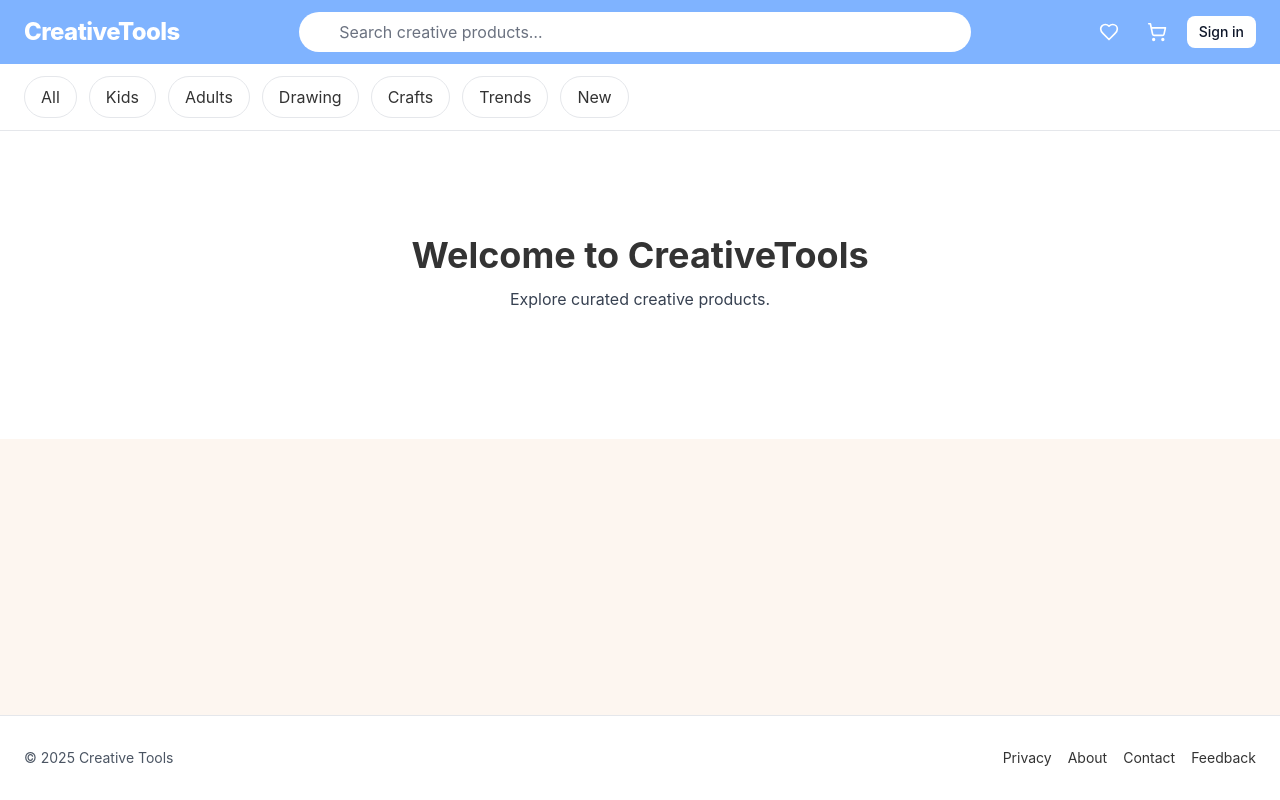
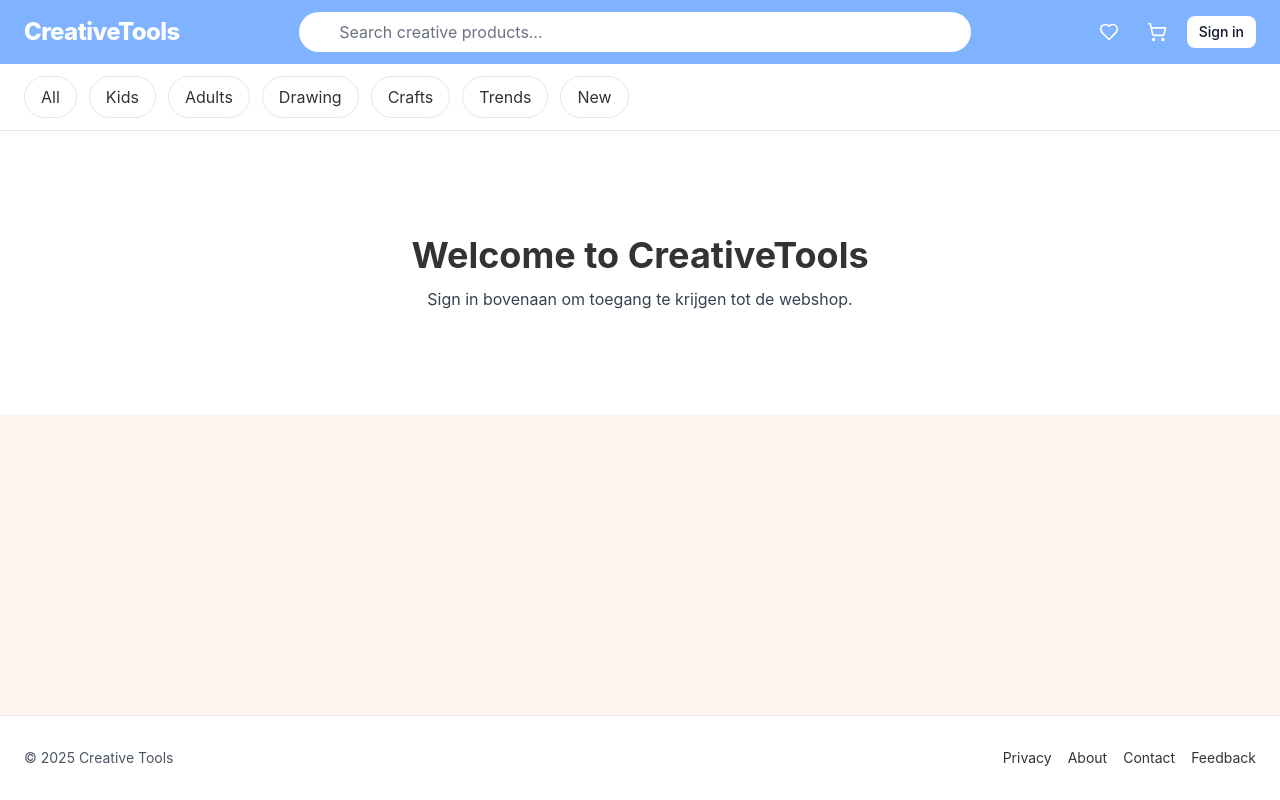
Before and after one commit to everyfun89/Creative-Tools-Shop., a Next.js app: page / in a window 1280 px wide. Built offline with nearby package versions, Linux system fonts and the light colour scheme; no server answers.

Commit message:
Update index.js

```diff
--- a/pages/index.js
+++ b/pages/index.js
@@ -10,20 +10,18 @@ export default function Home() {
       {!session ? (
         <section className="text-center py-16">
           <h1 className="text-4xl font-bold mb-3">Welcome to CreativeTools</h1>
-          <p className="text-gray-700 mb-6">
-            Explore curated creative products.
+          <p className="text-gray-700">
+            Sign in bovenaan om toegang te krijgen tot de webshop.
           </p>
         </section>
       ) : (
         <section className="py-8">
           <h2 className="text-2xl font-bold">Hello, {session.user?.email}</h2>
           <p className="mt-2 text-gray-600">
-            Welcome back — check the categories or your wishlist/cart.
+            Welcome back — gebruik het menu bovenaan om verder te gaan.
           </p>
         </section>
       )}
-
-      {/* Verwijder search resultaten en knoppen onder hero */}
     </main>
   );
 }
```
